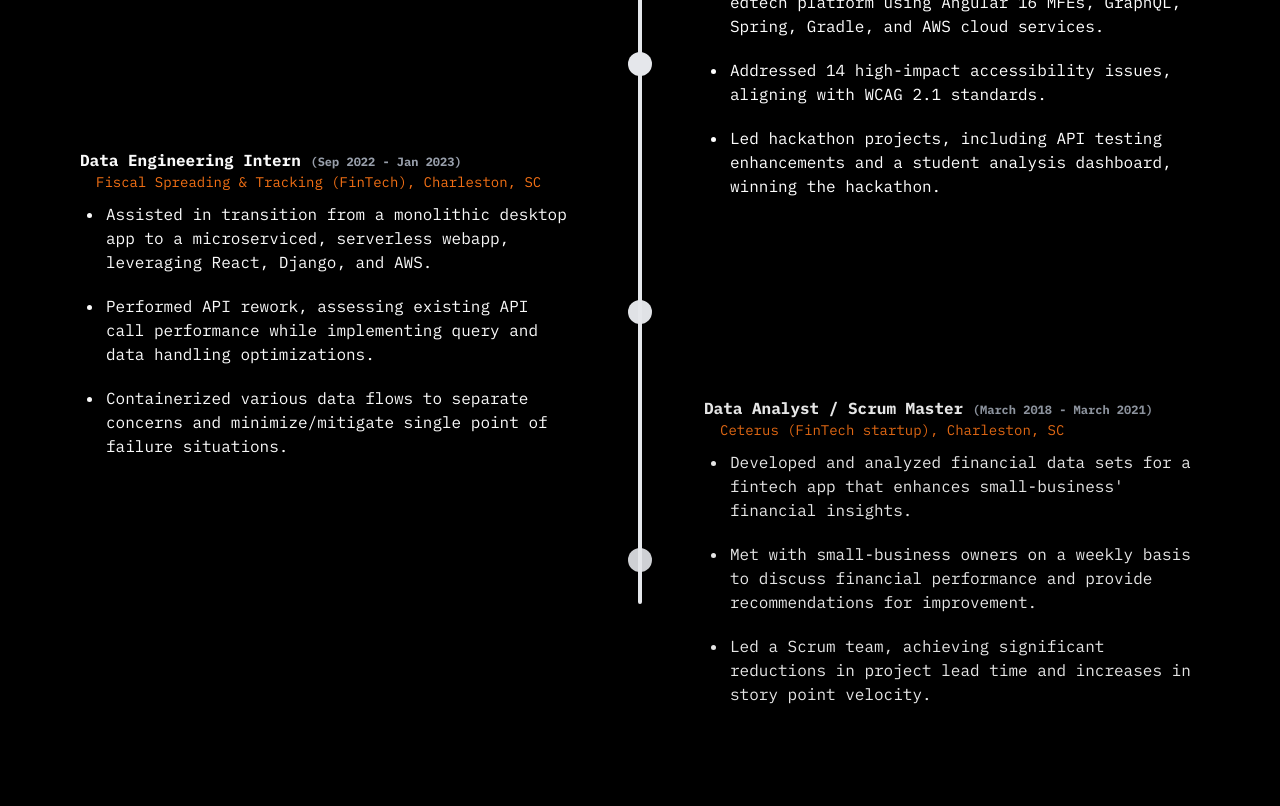
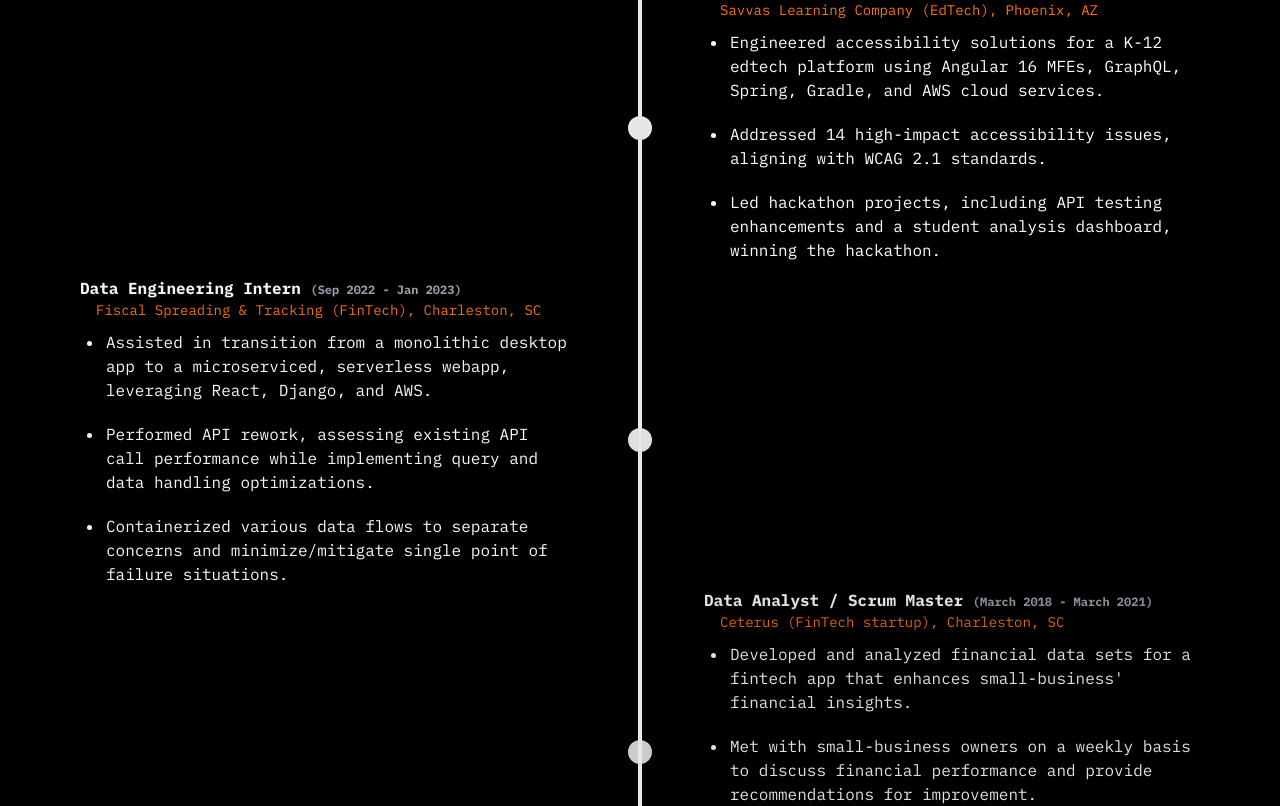
Before and after one commit to dobsonddev/dobsonddev-portfolio, a Next.js app: page / in a window 1280 px wide. Shown: the part 1576-2382 px from the top of the page. Built offline with nearby package versions, Linux system fonts and the light colour scheme.

Commit message:
all sorts of moreMREOEEEEEEEE responsiveness changes

```diff
--- a/src/components/Experience/ExperienceTree.tsx
+++ b/src/components/Experience/ExperienceTree.tsx
@@ -94,8 +94,13 @@
     useEffect(() => {
         // Function to update the vertical spacing based on window width
         const updateVerticalSpacing = () => {
-            const spacing = window.innerWidth < 640 ? 150 : 200;
-            setVerticalSpacing(spacing);
+            if (window.innerWidth < 640) {
+                setVerticalSpacing(150); // Smaller screens
+            } else if (window.innerWidth >= 640 && window.innerWidth < 1024) {
+                setVerticalSpacing(250); // Medium-small screens
+            } else {
+                setVerticalSpacing(300); // Larger screens
+            }
         };
 
         // Update vertical spacing on mount and window resize
@@ -107,7 +112,7 @@
     }, []);
 
     return (
-        <div ref={containerRef} className="container mx-auto h-auto pt-6 px-4 md:px-8 sm:pb-56 md:pb-96 lg:pb-80">
+        <div ref={containerRef} className="container mx-auto h-auto pt-6 px-4 md:px-8 sm:pb-56 md:pb-96 lg:pb-40">
             <div>
                 <motion.div
                     ref={textBoxRef}
@@ -122,13 +127,13 @@
 
 
             {/* Desktop and Tablet Version */}
-            <div className="hidden sm:block relative pt-36 md:pt-52 md:mb-60" style={{ height: `${experiences.length * verticalSpacing}px` }}>
+            <div className="hidden sm:block relative pt-36 md:pt-52 md:mb-60 lg:mb-20" style={{ height: `${experiences.length * verticalSpacing}px` }}>
                 <div className="absolute left-1/2 h-full border-r-4 border-gray-200 rounded transform -translate-x-1/2"></div>
 
                 {experiences.map((exp, index) => (
                     <motion.div
                         key={index}
-                        className="flex justify-center justify-evenly items-center sm:mb-20 md:mb-64 lg:mb-56"
+                        className="flex justify-center items-center sm:mb-20 md:mb-72 lg:mb-72"
                         variants={nodeAnimation}
                         initial="initial"
                         animate={nodeVisibility[index] ? 'visible' : 'exit'}
```
